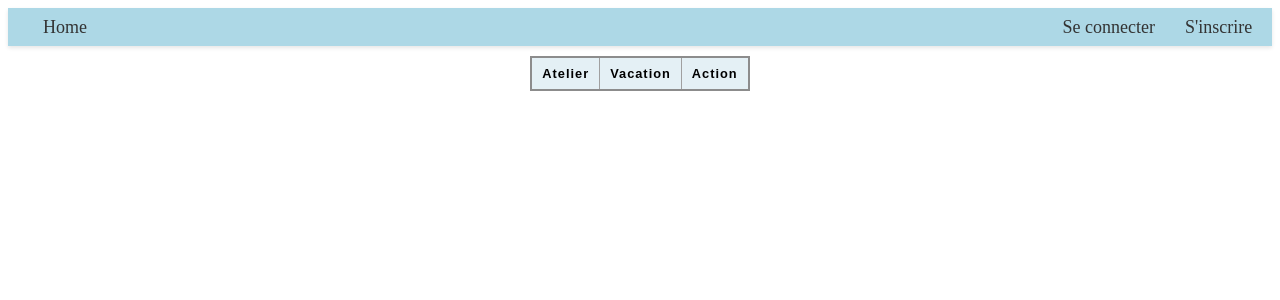
After one commit to M3rwin/MDL, a Symfony app: template templates/modifier/index.html.twig in a window 1280 px wide. The commit adds this page. Shown: the top 300 px of the page. Run offline with Twig, Linux system fonts and the light colour scheme; the template is opened without the code that fills it, so the values that code supplies are empty; some libraries are stand-ins or nearby versions.

Commit message:
début ajout fonction modifier

```diff
--- a/templates/accueil/index.html.twig
+++ b/templates/accueil/index.html.twig
@@ -20,7 +20,7 @@
         <h3>Ateliers</h3>
 
         {% for atelier in ateliers%}
-            <tr><a>{{atelier.libelle}}</a></tr>
+            <tr><a>{{atelier.libelle}} - {{atelier.nbplacesmaxi}} places</a></tr>
         {% endfor%}
 
     </div>
--- a/templates/base.html.twig
+++ b/templates/base.html.twig
@@ -21,9 +21,12 @@
                         <a href="/accueil" class="nav-link">Home</a>
                     </li>
                     {%  if app.user  %}
-                    {%  if app.user.roles == ["ROLE_USER"] or app.user.roles == ["ROLE_ADMIN"]  %}
+                    {%  if is_granted('ROLE_ADMIN')  %}
                     <li>
                         <a href="/ajout" class="nav-link">Ajout</a>
+                    </li>
+                    <li>
+                        <a href="/modifier" class="nav-link">Modifier</a>
                     </li>
                     {% endif %}
                 </ul>
--- /dev/null
+++ b/templates/modifier/index.html.twig
@@ -0,0 +1,73 @@
+{% extends 'base.html.twig' %}
+
+{% block title %}Hello ModifierController!{% endblock %}
+
+{% block body %}
+    <style>
+        .example-wrapper {
+            margin: 1em auto;
+            max-width: 800px;
+            width: 95%;
+            font: 18px/1.5 sans-serif;
+        }
+        .example-wrapper code {
+            background: #F5F5F5;
+            padding: 2px 6px;
+        }
+
+        table {
+            margin-top: 10px;
+            border-collapse: collapse;
+            border: 2px solid rgb(140 140 140);
+            font-family: sans-serif;
+            font-size: 0.8rem;
+            letter-spacing: 1px;
+        }
+
+        thead {
+            background-color: rgb(228 240 245);
+        }
+
+        th,
+        td {
+            border: 1px solid rgb(160 160 160);
+            padding: 8px 10px;
+        }
+
+        td:last-of-type {
+            text-align: center;
+        }
+
+        tbody > tr:nth-of-type(even) {
+            background-color: rgb(237 238 242);
+        }
+
+        .content{
+            display: flex;
+            justify-content: center;
+        }
+
+    </style>
+
+    <div class="content">
+        <table>
+            <thead>
+                <tr>
+                    <th scope="col">Atelier</th>
+                    <th scope="col">Vacation</th>
+                    <th scope="col">Action</th>
+                </tr>
+            </thead>
+            <tbody>
+                {% for atelier in ateliers %}
+                    <tr>
+                        <th scope="row">{{ atelier.libelle }}</th>
+                        <td>{% for vacation in atelier.vacations %}{{ vacation.dateheuredebut|date('d-m-Y H:i') }} à {{ vacation.dateheurefin|date('Y-m-d H:i') }}{% endfor %}</td>
+                        <td></td>
+                    </tr>
+                {% endfor %}
+            </tbody>
+        </table>
+    </div>
+
+{% endblock %}
```
Also changed, not shown: public/js/ajout.js (+7 -2 lines), src/Controller/AjoutController.php (+28 -22 lines), src/Controller/ModifierController.php (added, +22 -0 lines), templates/ajout/ajoutAtelier.html.twig (added, +66 -0 lines), templates/ajout/index.html.twig (+34 -0 lines), 1 other file.
